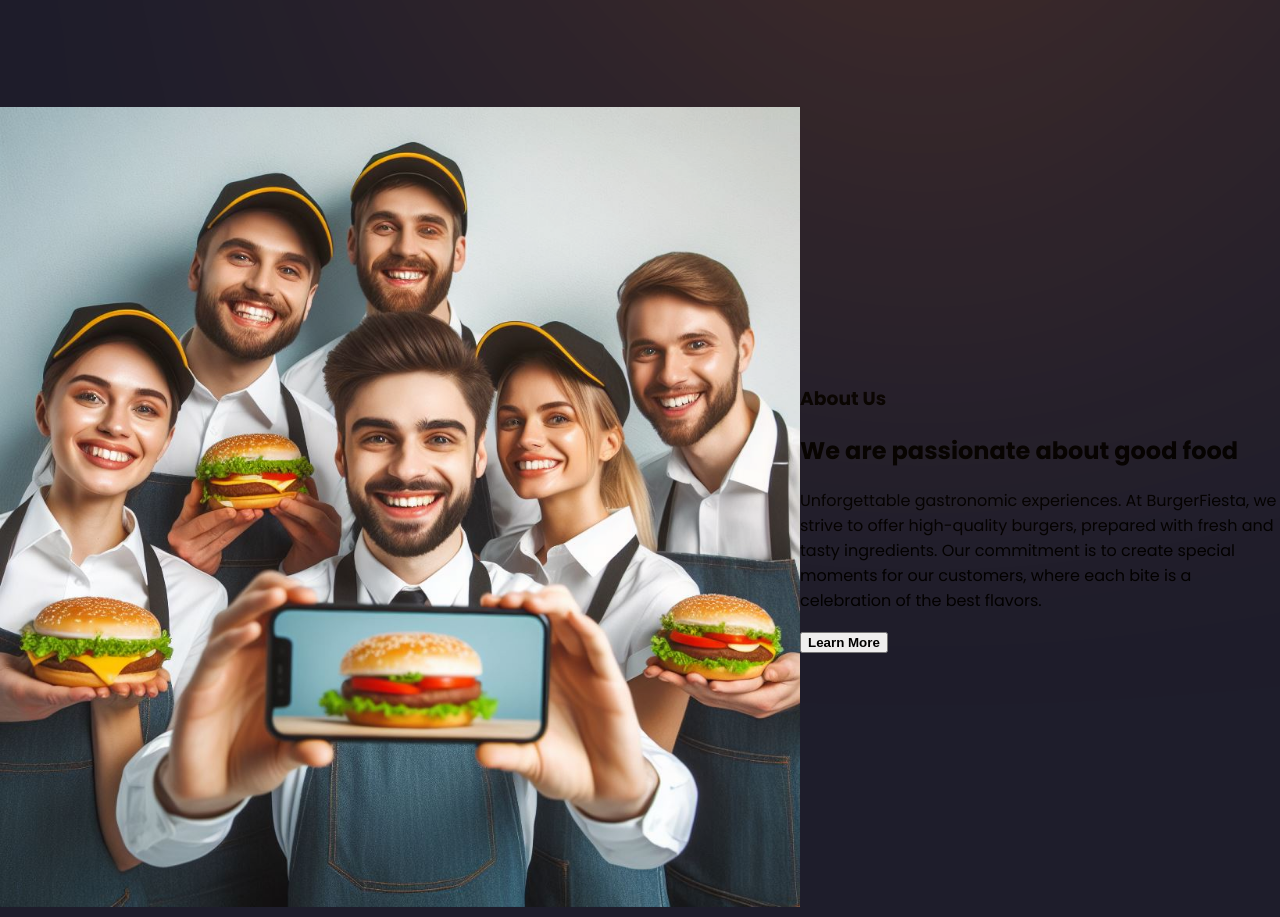
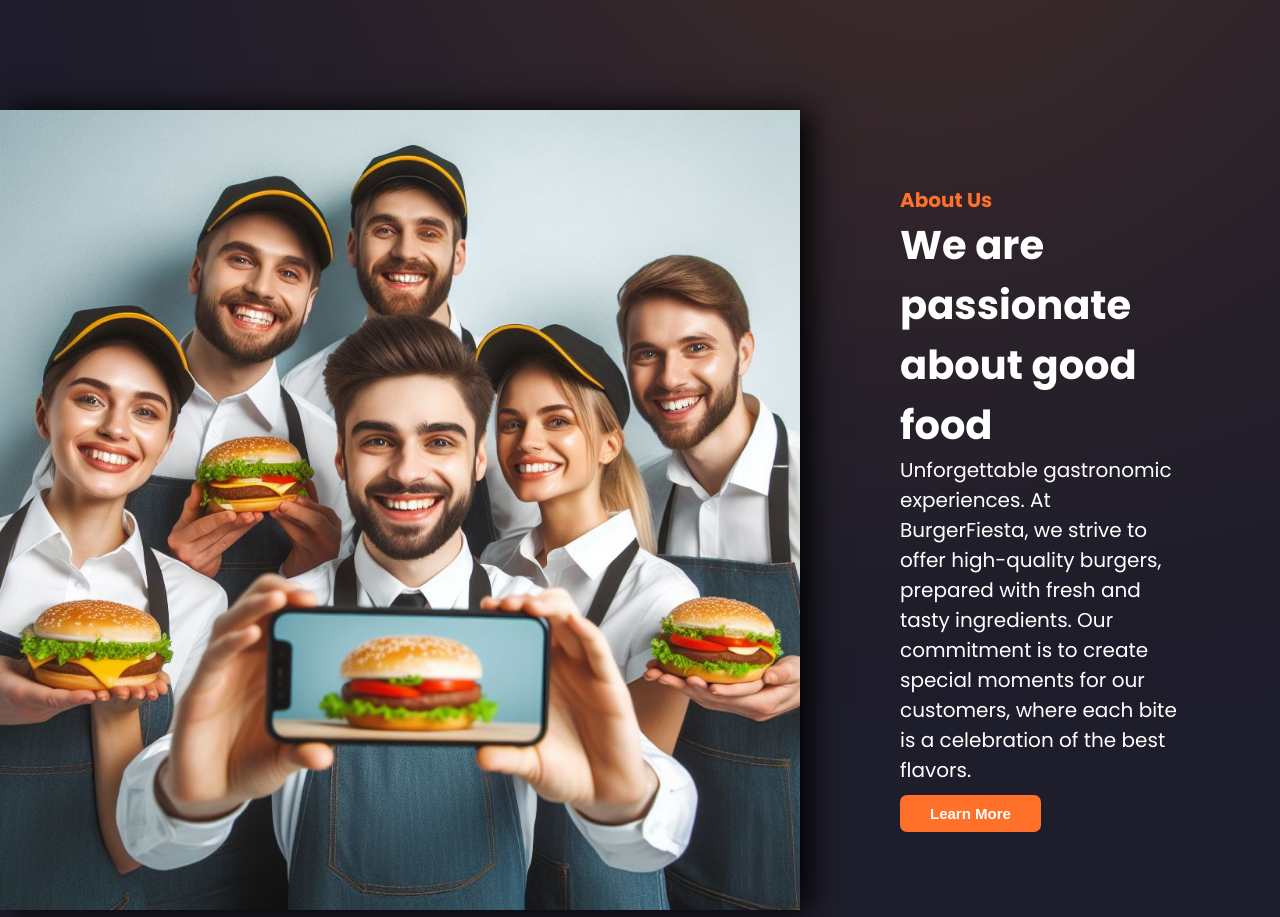
Before and after one commit to lumigamher/Proyecto-HTML-y-CSS3, a plain HTML site: page index.html in a window 1280 px wide. Shown: the part 690-1607 px from the top of the page. Drawn offline with Linux system fonts and the light colour scheme.

Commit message:
feat: ✨ Agregar módulo de About Us

```diff
--- a/css/style.css
+++ b/css/style.css
@@ -4,6 +4,7 @@ body {
     background-color: #1e1d2b;
     margin: 0;
     font-family: 'Poppins', sans-serif;
+    scroll-behavior: smooth;
 }
 
 header {
@@ -68,7 +69,6 @@ a:hover{
     border: none;
     border-radius: 7px;
     font-size: 15px;
-
 }
 
 .boton:hover {
@@ -81,12 +81,49 @@ a:hover{
     display: flex;
     justify-content: space-between;
     align-items: center;
-    height: 100vh;
-    margin: 0 100px;
     margin: 0;
+    transform: translateY(0);
+    transition: 0.5s;
 }
 
 .imgAbout img {
     width: 100vh;
+    box-shadow: 10px 0px 30px #000;
+}
 
+.About h4 {
+    color: #ff702a;
+    font-size: 20px;
+    margin: 0;
+    padding: 0;
 }
+
+.About h2 {
+    color: white;
+    margin: 0;
+    padding: 0;
+    text-align: left;
+    font-size: 40px;
+}
+
+.About p {
+    color: white;
+    margin: 0;
+    padding: 0;
+    text-align: left;
+    font-size: 20px;
+}
+.containerAbout{
+    margin: 0 100px;
+}
+
+.About .boton {
+    margin: 10px 0;
+    padding: 10px 30px ;
+    cursor: pointer;
+    background-color: #ff702a;
+    color: white;
+    border: none;
+    border-radius: 7px;
+    font-size: 15px;
+}
--- a/index.html
+++ b/index.html
@@ -17,7 +17,7 @@
         </div>
         <nav class="menu">
             <a href="">Home</a>
-            <a href="">About</a>
+            <a href="#toAbout">About</a>
             <a href="">Menu</a>
             <a href="">Service</a>
             <a href="">Contact</a>
@@ -35,12 +35,12 @@
             <img  src="sourse/img/home2.png" alt="Hamburguesa voladora XD">
             </div>
         </section>
-        <section class="About">
+        <section class="About" id="toAbout">
             <div class="imgAbout">
                 <img  src="sourse/img/equipo.jpeg" alt="equipo">
             </div>
-            <section>
-                <h3>About Us</h3>
+            <section class="containerAbout">
+                <h4>About Us</h4>
                 <h2><strong>We are passionate about good food</strong></h2>
                 <p>Unforgettable gastronomic experiences. At BurgerFiesta, we strive to offer high-quality burgers, prepared with fresh and tasty ingredients. Our commitment is to create special moments for our customers, where each bite is a celebration of the best flavors.</p>
                 <button class="boton"><strong>Learn More</strong></button>
```
